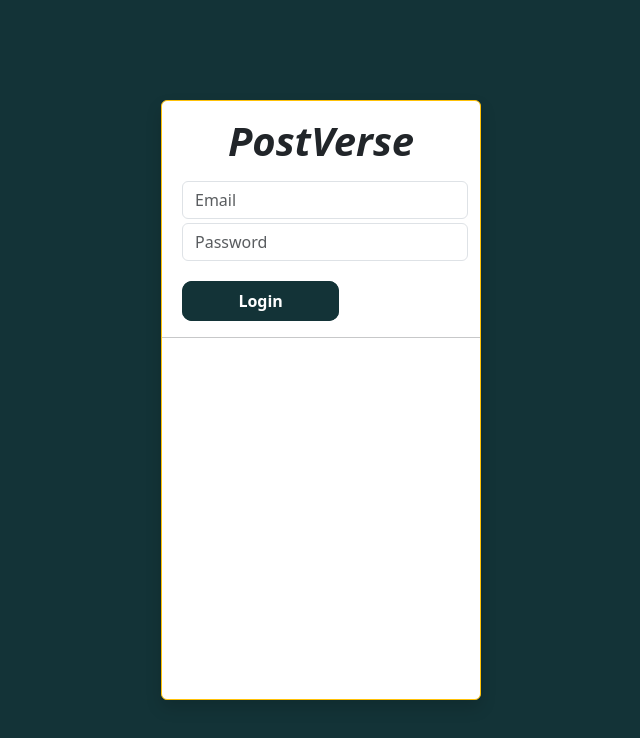
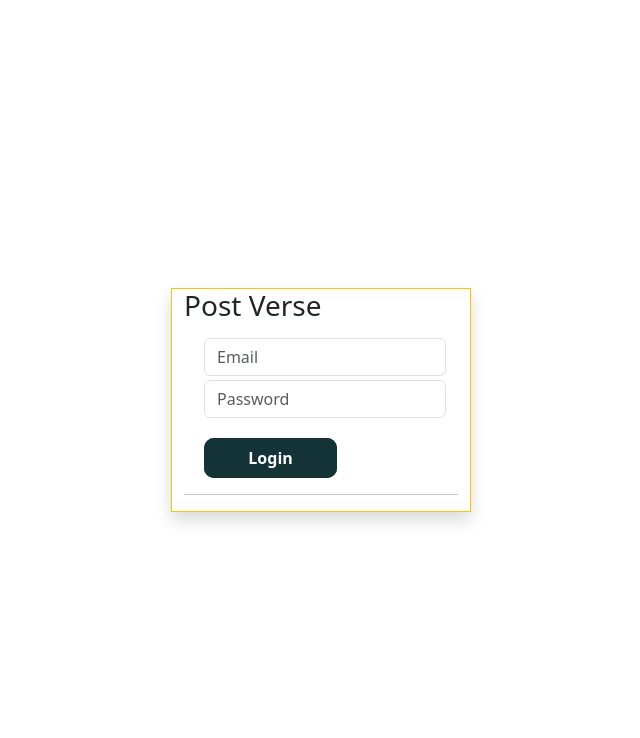
Before and after one commit to FrankoLika/Capstone-FE, a React (Create React App) app: page / in a window 1280 px wide. Shown: the top 738 px of the page, without its empty margins (319-959 px from the left). Built offline with nearby package versions, Linux system fonts and the light colour scheme.

Commit message:
login page changed

```diff
--- a/src/App.js
+++ b/src/App.js
@@ -5,7 +5,7 @@ import Homepage from "./pages/Homepage"
 import ErrorPage from "./pages/ErrorPage"
 function App() {
   return (
-    <div style={{ backgroundColor: "#133337", height: "100vh" }}>
+    <div style={{ height: "100vh" }}>
       <BrowserRouter>
         <Routes>
           <Route exact path="/" element={<Login />} />
--- a/src/middleware/ProtectedRoutes.js
+++ b/src/middleware/ProtectedRoutes.js
@@ -2,19 +2,22 @@ import React, { useEffect } from "react";
 import { Outlet, useNavigate } from "react-router-dom";
 import jwtDecode from "jwt-decode";
 import Login from "../pages/Login";
+
 const useAuth = () => {
-    return localStorage.getItem("jwt")
+    return localStorage.getItem("jwt")?.toString();
 }
 
 const useSession = () => {
     const session = useAuth()
     const decodedSession = session ? jwtDecode(session) : null
     const navigate = useNavigate()
+
     useEffect(() => {
         if (!session) {
             navigate('/', {replace : true})
         }
     }, [navigate, session])
+
     return decodedSession
 }
 
--- a/src/pages/Login.js
+++ b/src/pages/Login.js
@@ -1,6 +1,6 @@
 import React, { useState } from 'react'
 import '../styles/Login.css'
-import { Form, FormControl } from 'react-bootstrap'
+import { Form, FormControl, Container, Row, Col, } from 'react-bootstrap'
 import { Toaster } from 'react-hot-toast'
 import { Toast } from '../utilities/notifications'
 import { useNavigate } from 'react-router-dom'
@@ -39,10 +39,11 @@ const Login = () => {
         }
     }
     return (
-        <div className=' h-100 d-flex align-items-center justify-content-center'>
-            <div className='h-75 w-25 bg-white shadow rounded square border border-warning'>
-                <h1 className='text-center mt-3 fst-italic fw-bold'>PostVerse</h1>
-                <Form onSubmit={login} className='m-3'>
+        <Container className='h-100'>
+            <Row className="h-100 justify-content-center align-items-center">
+                <Col className='bg-white shadow square border border-warning' xs={10} sm={8} md={6} lg={4} style={{ maxWidth: "300px" }}>
+                    <h3>Post Verse</h3>
+                    <Form onSubmit={login} className='m-3' style={{ maxWidth: "300px" }}>
                         <FormControl
                             onChange={(e) => setFormData({
                                 ...formData,
@@ -69,8 +70,9 @@ const Login = () => {
                     </Form>
                     <hr></hr>
                     <Toaster />
-            </div>
-        </div>
+                </Col>
+            </Row>
+        </Container>
     )
 }
 
--- a/src/styles/Login.css
+++ b/src/styles/Login.css
@@ -74,8 +74,3 @@
     background-position: 0 0;
   }
 }
-
-.login {
-  background-color: red;
-  display: flex;
-}
```
Lines whose indentation alone changed are shown as unchanged.
